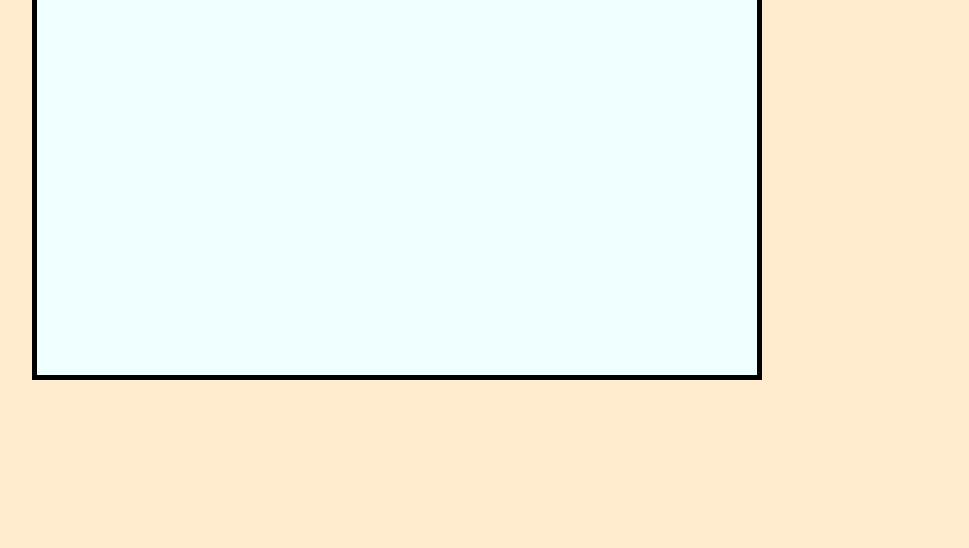
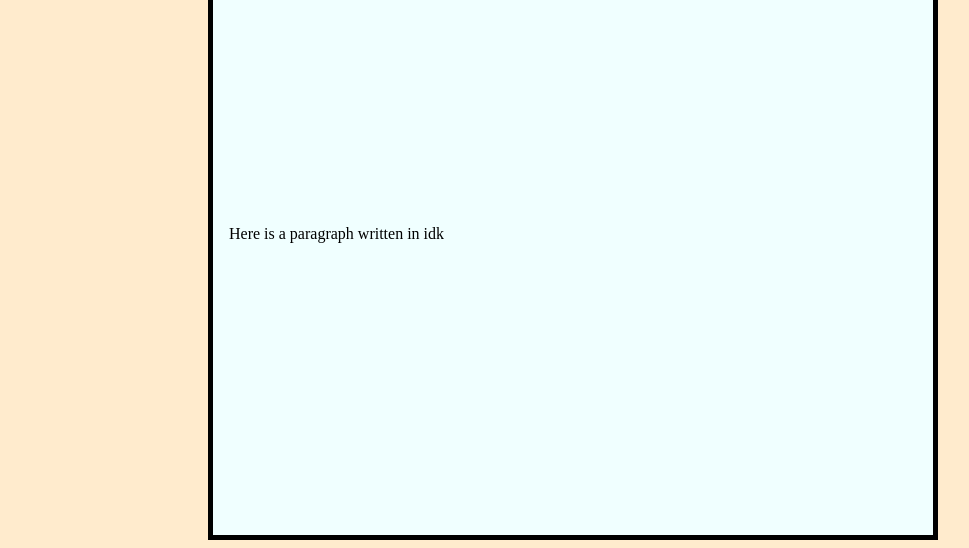
Before and after one commit to Bigyan007/landing_project, a plain HTML site: page index.html in a window 1280 px wide. Shown: the part 470-1018 px from the top of the page, without its empty margins (88-1057 px from the left). Before the commit the page ends 858 px from the top, so only its background shows below. Drawn offline with Linux system fonts and the light colour scheme.

Commit message:
fixing the margin

```diff
--- a/index.html
+++ b/index.html
@@ -26,8 +26,12 @@
     <div>live-action</div>
 
 </div>
+<div class="hello">
+<h1>This website is awesome</h1>
+<div>Here is a paragraph written in idk</div>
 
-<h1>This website is awesome</h1>
+
+</div>
 
 
 
--- a/style.css
+++ b/style.css
@@ -10,11 +10,11 @@ body{
 }
 .container{
     border: 5px solid black;
-    height: 50rem;
+    height: 60rem;
     display: flex;
     width: 43rem;
     background-color: azure;
-    margin-left: 7rem;
+    margin-left: 18rem;
     padding: 1rem;
     justify-content: space-between;
     flex-wrap: wrap;
```
